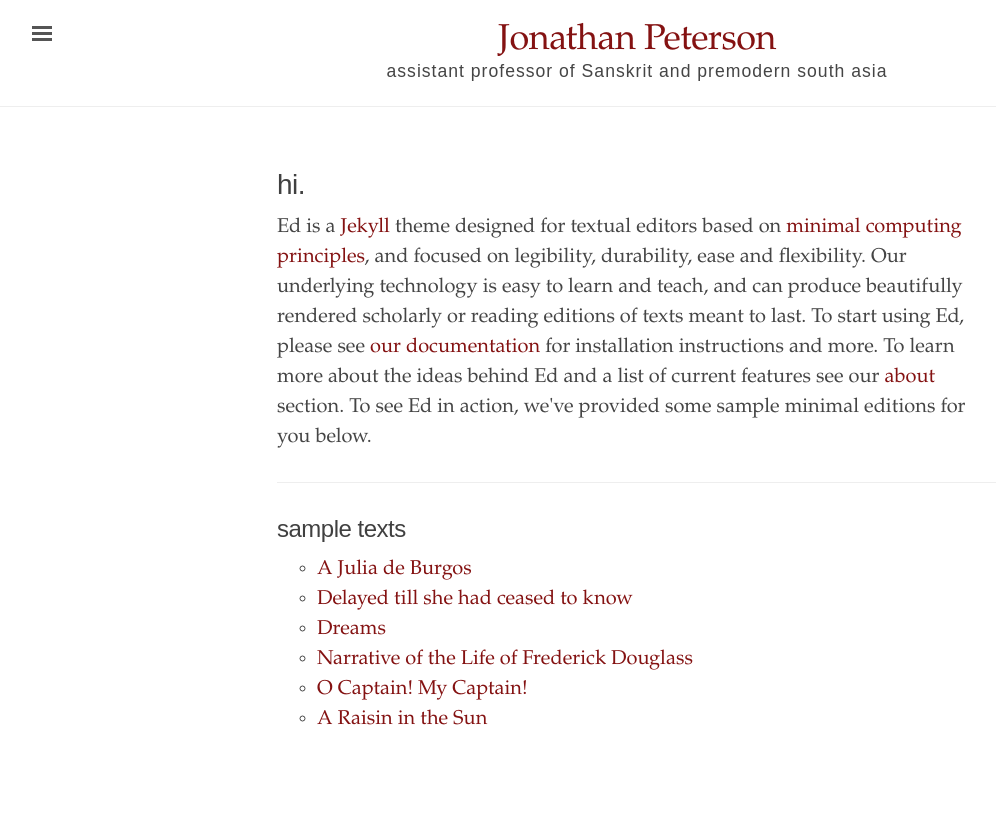
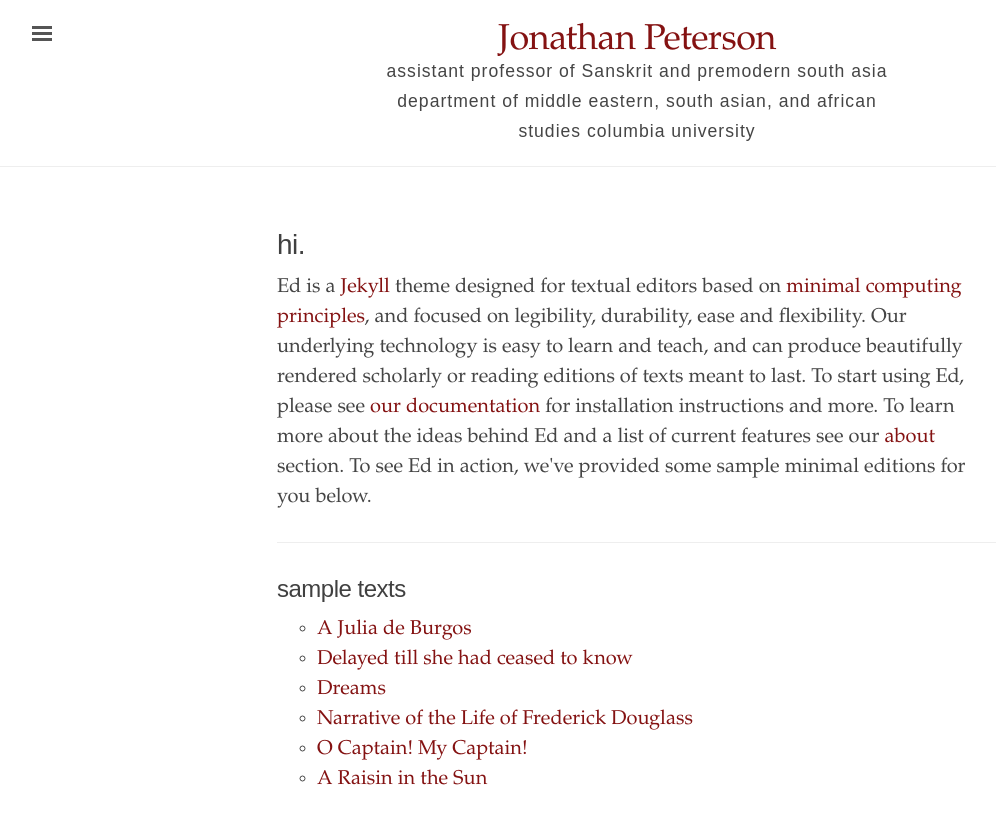
Before and after one commit to petersonjonath/personalwebpage, a Jekyll site: the page built from index.html, in a window 1280 px wide. Shown: the top 824 px of the page, without its empty margins (3-999 px from the left). Built offline with Jekyll 4.4.1, drawn with Linux system fonts in a browser that asks for light colours.

Commit message:
Update _config.yml

```diff
--- a/_config.yml
+++ b/_config.yml
@@ -2,8 +2,10 @@
 
 # Setup
 title:               Jonathan Peterson
-tagline:             'assistant professor of Sanskrit and premodern south asia'
-description:         'department of middle eastern, south asian, and african studies, columbia university.'
+tagline:             'assistant professor of Sanskrit and premodern south asia
+department of middle eastern, south asian, and african studies
+columbia university'
+description:         ''
 
 
 # About/contact
```
